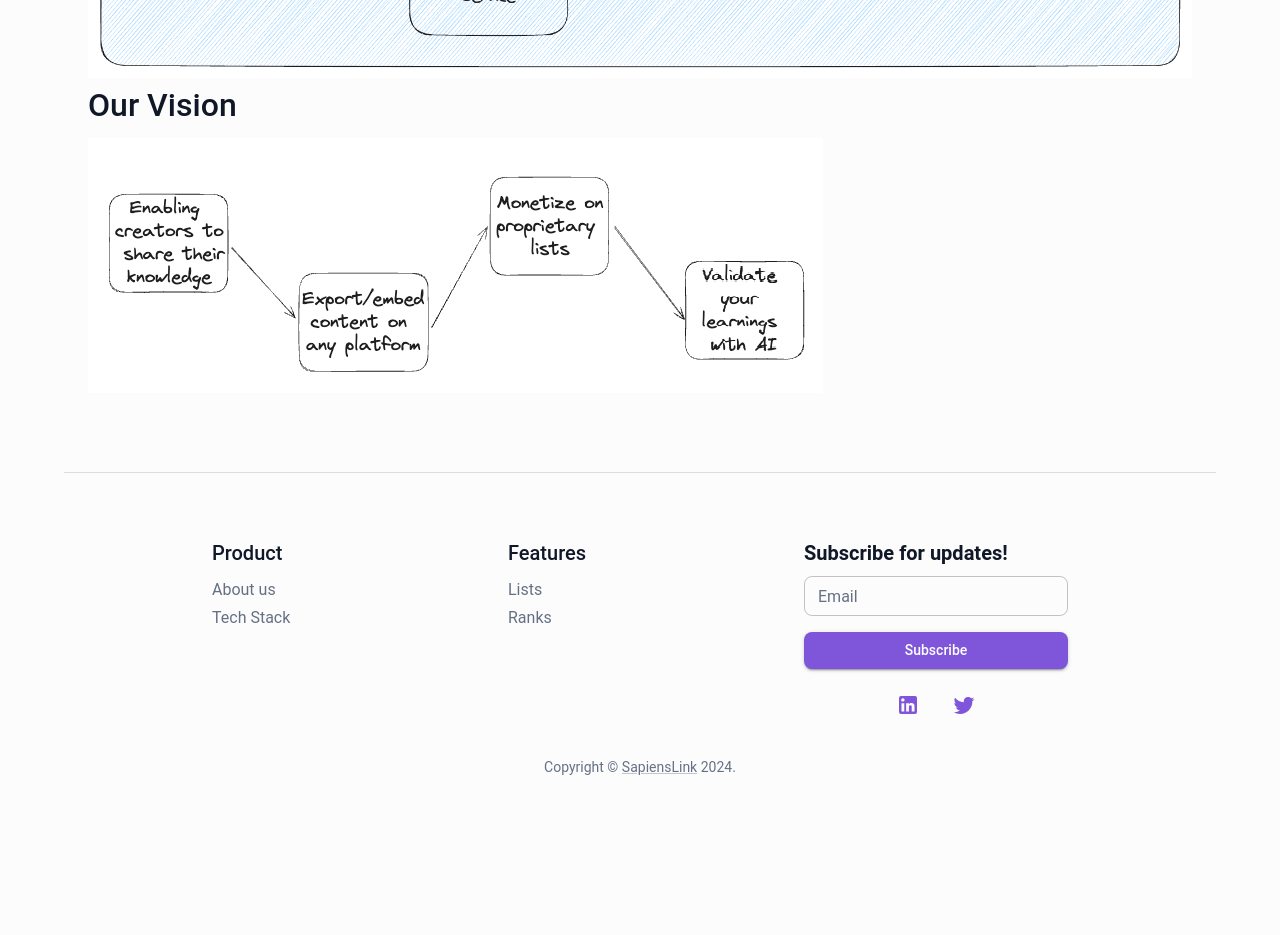
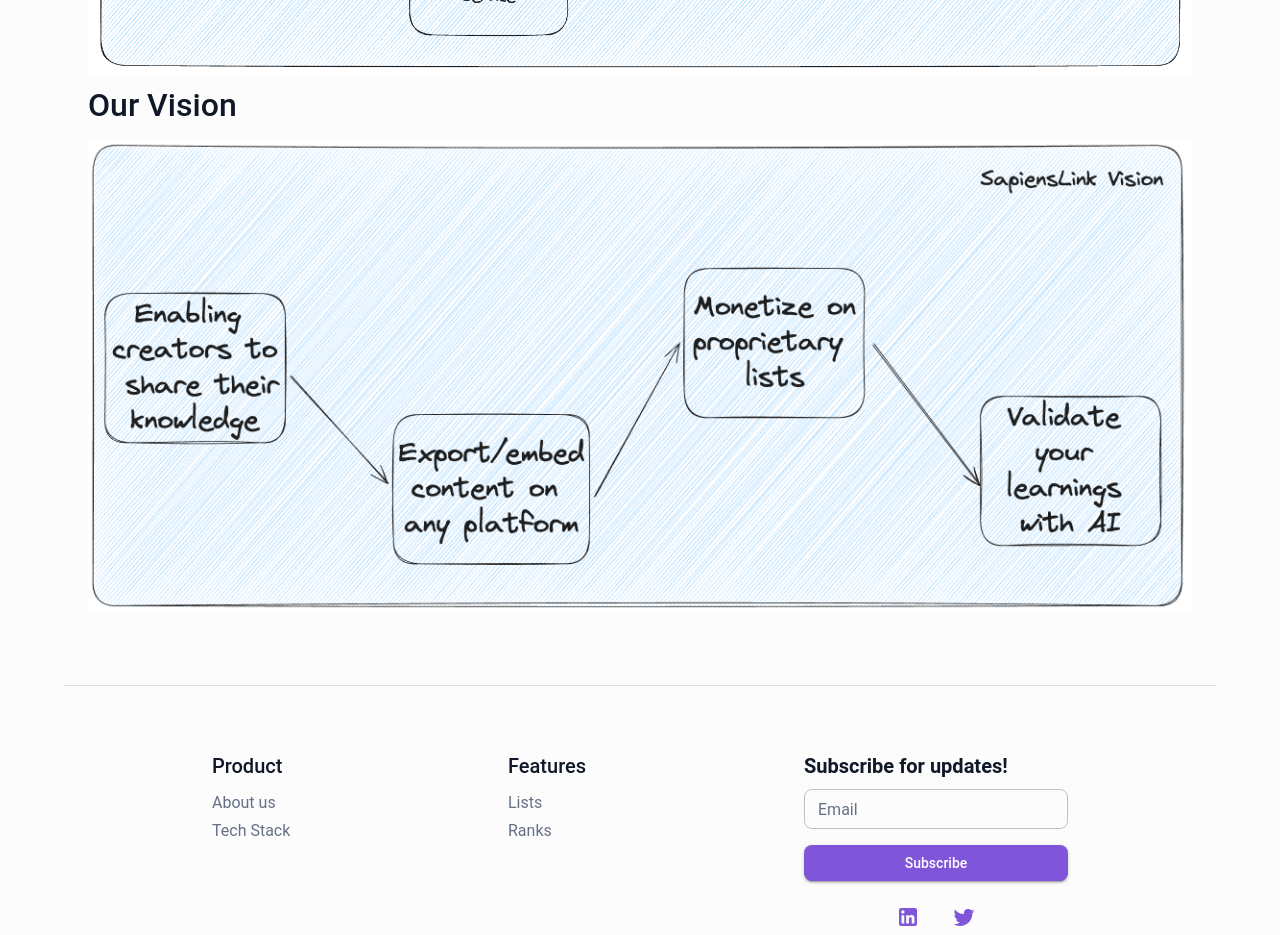
Before and after one commit to pierpaolo28/sapiensLink, a Next.js app in the folder frontend/: page /tech_stack in a window 1280 px wide. Shown: the part 800-1735 px from the top of the page. Before the commit the page ends 1625 px from the top, so only its background shows below. Built offline with nearby package versions, Linux system fonts and the light colour scheme.

Commit message:
roadmap image update

```diff
--- a/frontend/components/GetStarted.tsx
+++ b/frontend/components/GetStarted.tsx
@@ -5,8 +5,6 @@
 import Box from "@mui/system/Box";
 import Container from "@mui/system/Container";
 import React from "react";
-
-import CustomButton from "./CustomButton";
 
 const GetStarted = () => {
   const theme = useTheme();
--- a/frontend/pages/tech_stack.tsx
+++ b/frontend/pages/tech_stack.tsx
@@ -28,7 +28,7 @@
         <img
           src={"images/roadmap.png"}
           alt="roadmap"
-          style={{ maxWidth: "100%" }}
+          style={{ display: "block", margin: "0 auto", maxWidth: "100%" }}
         />
       </Container>
     </AppLayout>
```
Also changed, not shown: frontend/public/images/roadmap.png.
